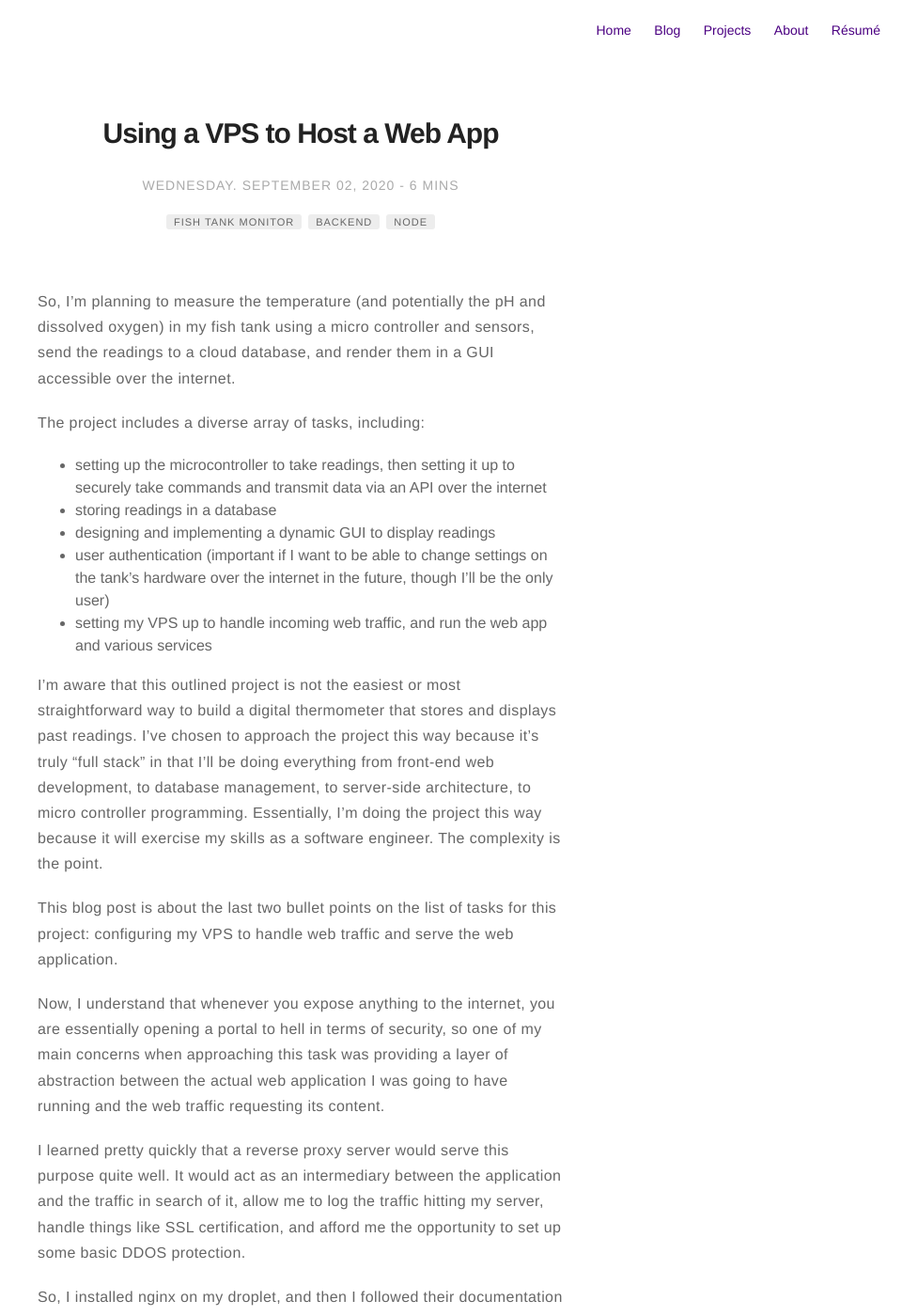
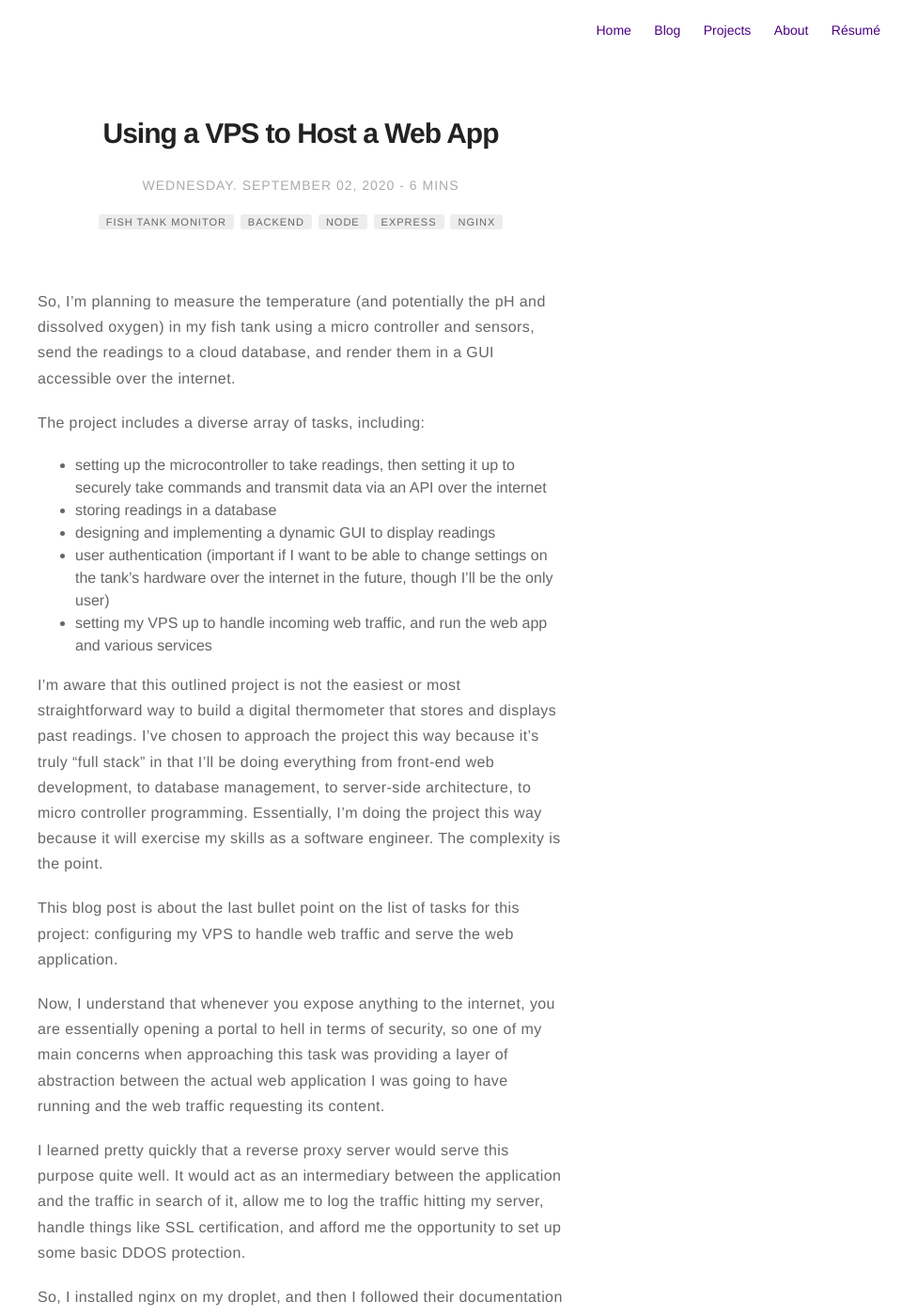
Before and after one commit to cristynhoward/cristynhoward.github.io, a Jekyll site: the page built from _posts/2020-09-02-vps-for-tank-monitor.markdown, in a window 1280 px wide and 1400 px high. Shown: the whole window at 94% size, without its empty margins (320-1280 px from the left). Built offline with Jekyll 4.4.1, drawn with Linux system fonts in a browser that asks for light colours.

Commit message:
Minor text edit, add more topic tags.

```diff
--- a/_posts/2020-09-02-vps-for-tank-monitor.markdown
+++ b/_posts/2020-09-02-vps-for-tank-monitor.markdown
@@ -11,6 +11,8 @@ tag:
 - Fish Tank Monitor
 - Backend
 - Node
+- Express
+- NGINX
 ---
 
 So, I’m planning to measure the temperature (and potentially the pH and dissolved oxygen) in my fish tank using a micro controller and sensors, send the readings to a cloud database, and render them in a GUI accessible over the internet.
@@ -24,7 +26,7 @@ The project includes a diverse array of tasks, including:
 
 I’m aware that this outlined project is not the easiest or most straightforward way to build a digital thermometer that stores and displays past readings. I’ve chosen to approach the project this way because it’s truly “full stack” in that I’ll be doing everything from front-end web development, to database management, to server-side architecture, to micro controller programming. Essentially, I’m doing the project this way because it will exercise my skills as a software engineer. The complexity is the point.
 
-This blog post is about the last two bullet points on the list of tasks for this project: configuring my VPS to handle web traffic and serve the web application.
+This blog post is about the last bullet point on the list of tasks for this project: configuring my VPS to handle web traffic and serve the web application.
 
 Now, I understand that whenever you expose anything to the internet, you are essentially opening a portal to hell in terms of security, so one of my main concerns when approaching this task was providing a layer of abstraction between the actual web application I was going to have running and the web traffic requesting its content.
 
```
